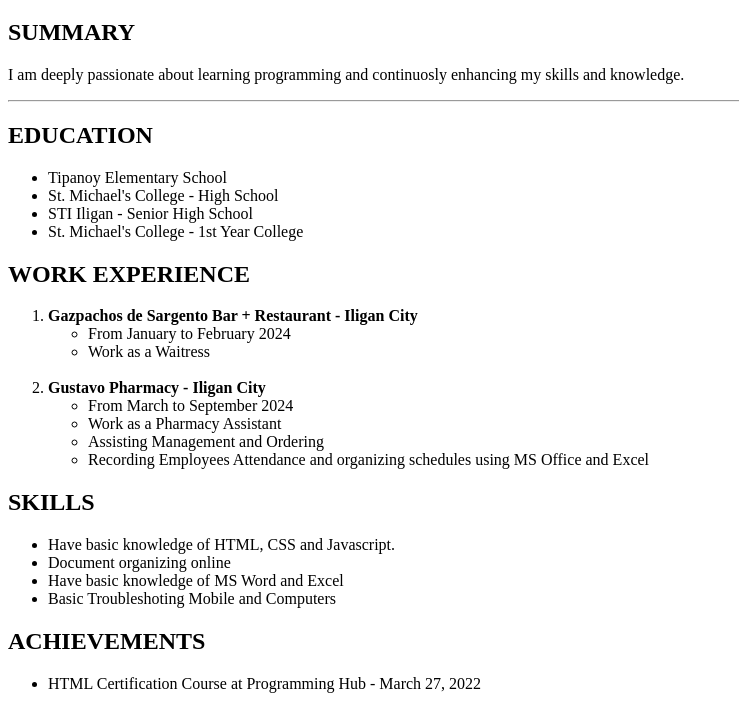
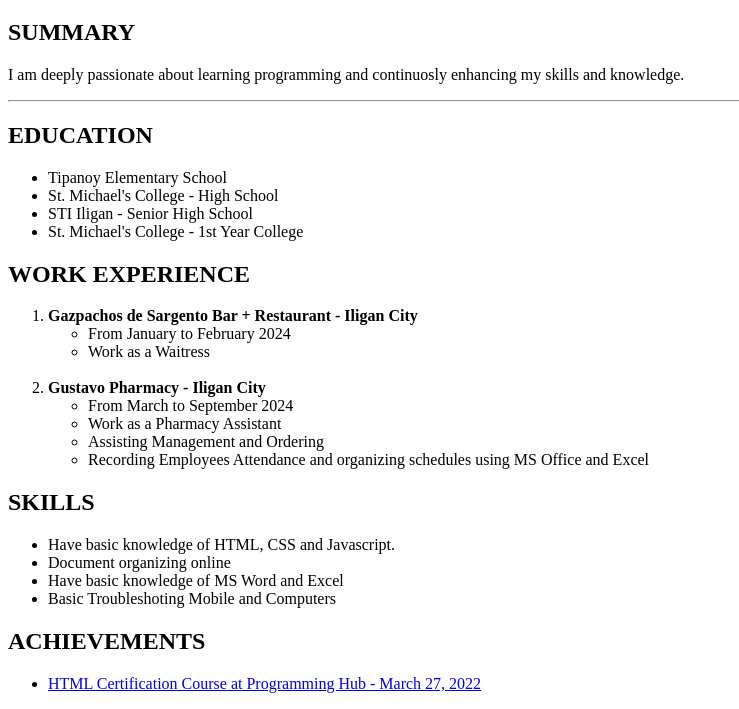
Before and after one commit to Kurochi14/my-resume, a plain HTML site: page index.html in a window 1280 px wide. Shown: the part 243-952 px from the top of the page, without its empty margins (0-739 px from the left). Drawn offline with Linux system fonts and the light colour scheme.

Commit message:
Update index.html

```diff
--- a/index.html
+++ b/index.html
@@ -42,7 +42,7 @@
             </ul>
         <h2>ACHIEVEMENTS</h2>
             <ul>
-                <li>HTML Certification Course at Programming Hub - March 27, 2022</li>
+                <li><a href="./images/HTML Certificate (Prog. Hub).jpg">HTML Certification Course at Programming Hub - March 27, 2022</a></li>
             </ul>
         <h2>OTHERS</h2>
             <p>For more information about me: </p>
```
